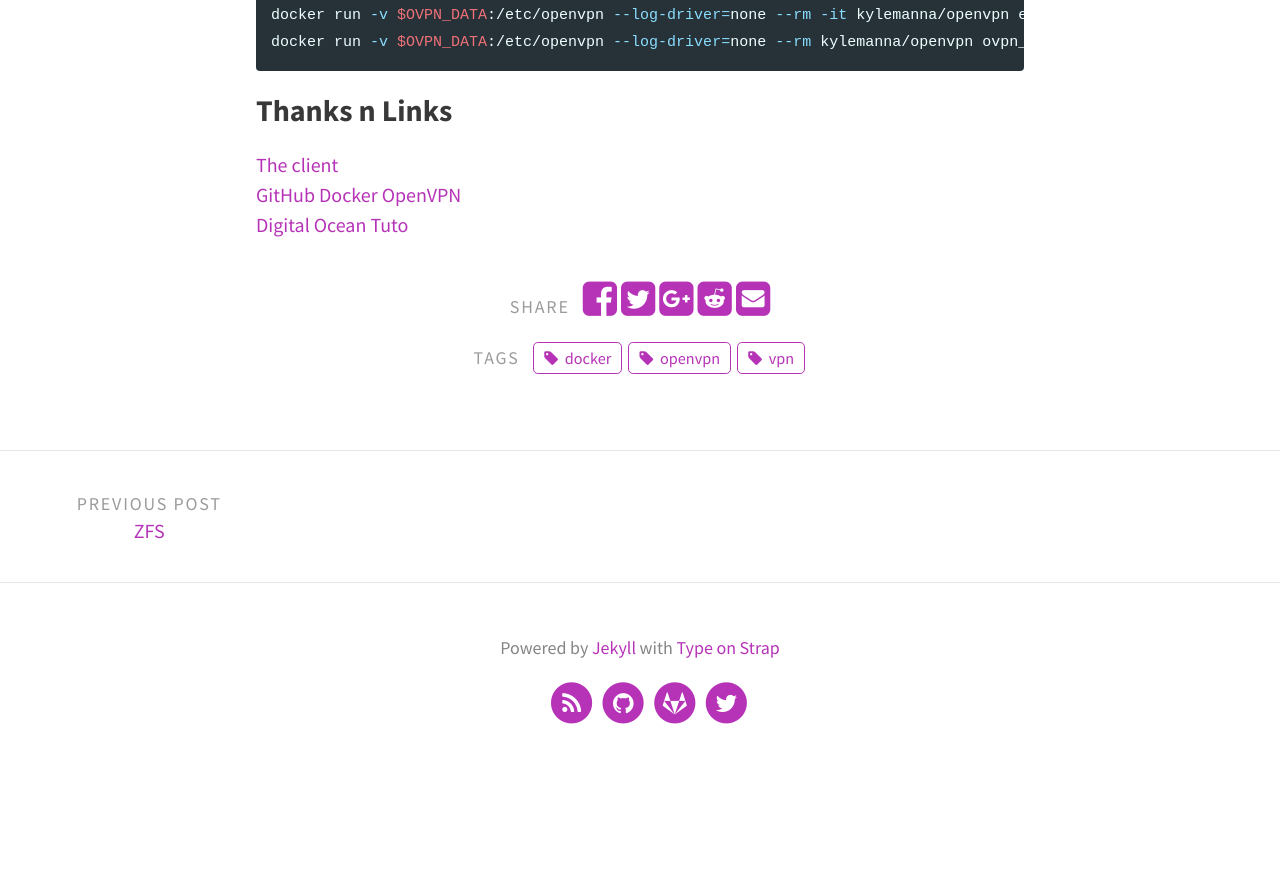
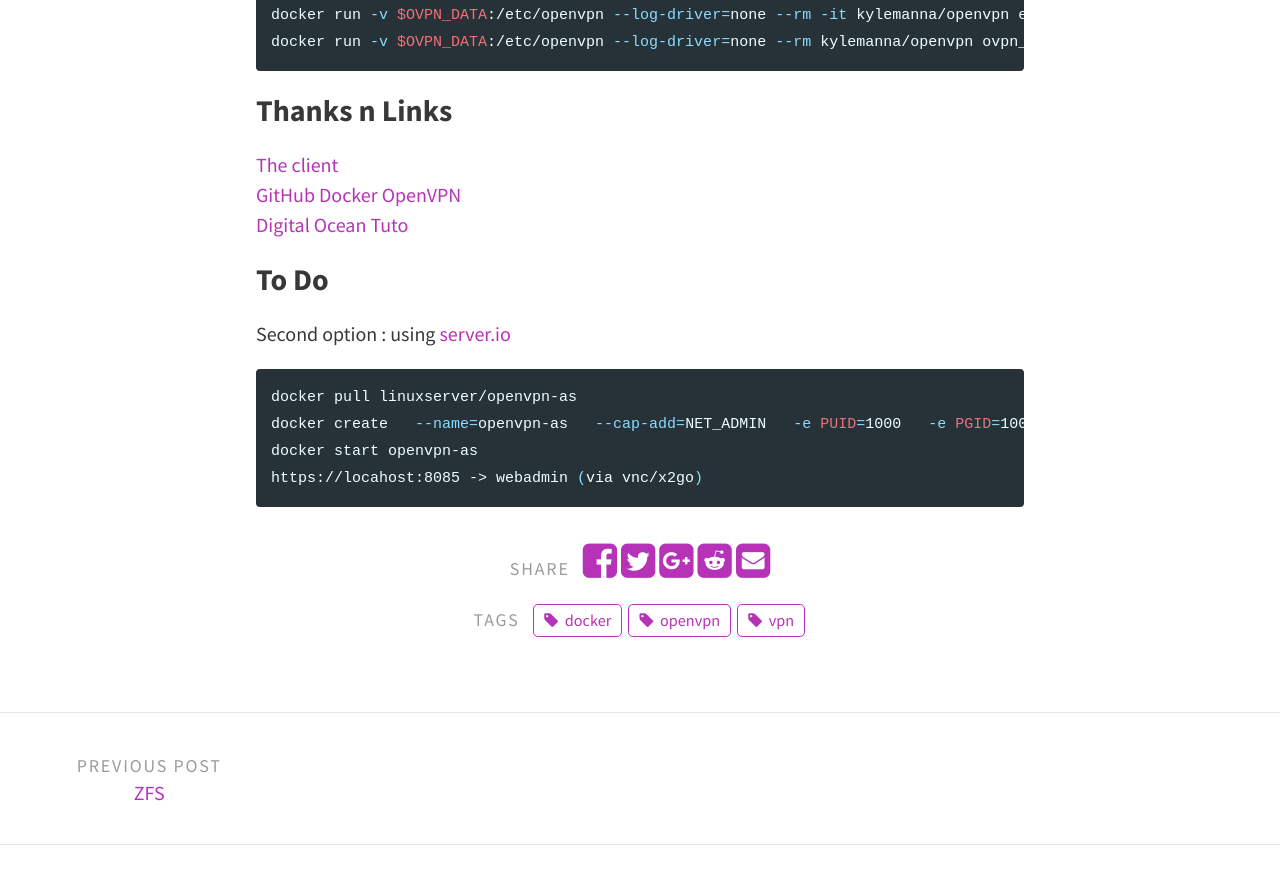
Before and after one commit to cristalcorp/cristalcorp.github.io, a Jekyll site: the page built from _posts/2019-11-11-OpenVPN.md, in a window 1280 px wide and 900 px high, scrolled down 1429 px. Shown: the top 884 px of the window. Built offline with Jekyll 4.4.1, drawn with Linux system fonts in a browser that asks for light colours; before the commit the page ends 2225 px from its top, so only the background shows below that.

Commit message:
update openvpn

````diff
--- a/_posts/2019-11-11-OpenVPN.md
+++ b/_posts/2019-11-11-OpenVPN.md
@@ -48,3 +48,12 @@ docker run -v $OVPN_DATA:/etc/openvpn --log-driver=none --rm kylemanna/openvpn o
 [The client](https://openvpn.net/client-connect-vpn-for-windows/)
 [GitHub Docker OpenVPN](https://github.com/kylemanna/docker-openvpn)
 [Digital Ocean Tuto](https://www.digitalocean.com/community/tutorials/how-to-run-openvpn-in-a-docker-container-on-ubuntu-14-04?utm_source=githubreadme)
+
+### To Do
+Second option : using [server.io](https://hub.docker.com/r/linuxserver/openvpn-as/)
+```bash
+docker pull linuxserver/openvpn-as
+docker create   --name=openvpn-as   --cap-add=NET_ADMIN   -e PUID=1000   -e PGID=1000   -e TZ=Europe/London   -p 127.0.0.1:8085:943   -p 5002:9443   -v /config   --restart unless-stopped   linuxserver/openvpn-as
+docker start openvpn-as
+https://locahost:8085 -> webadmin (via vnc/x2go)
+```
````
